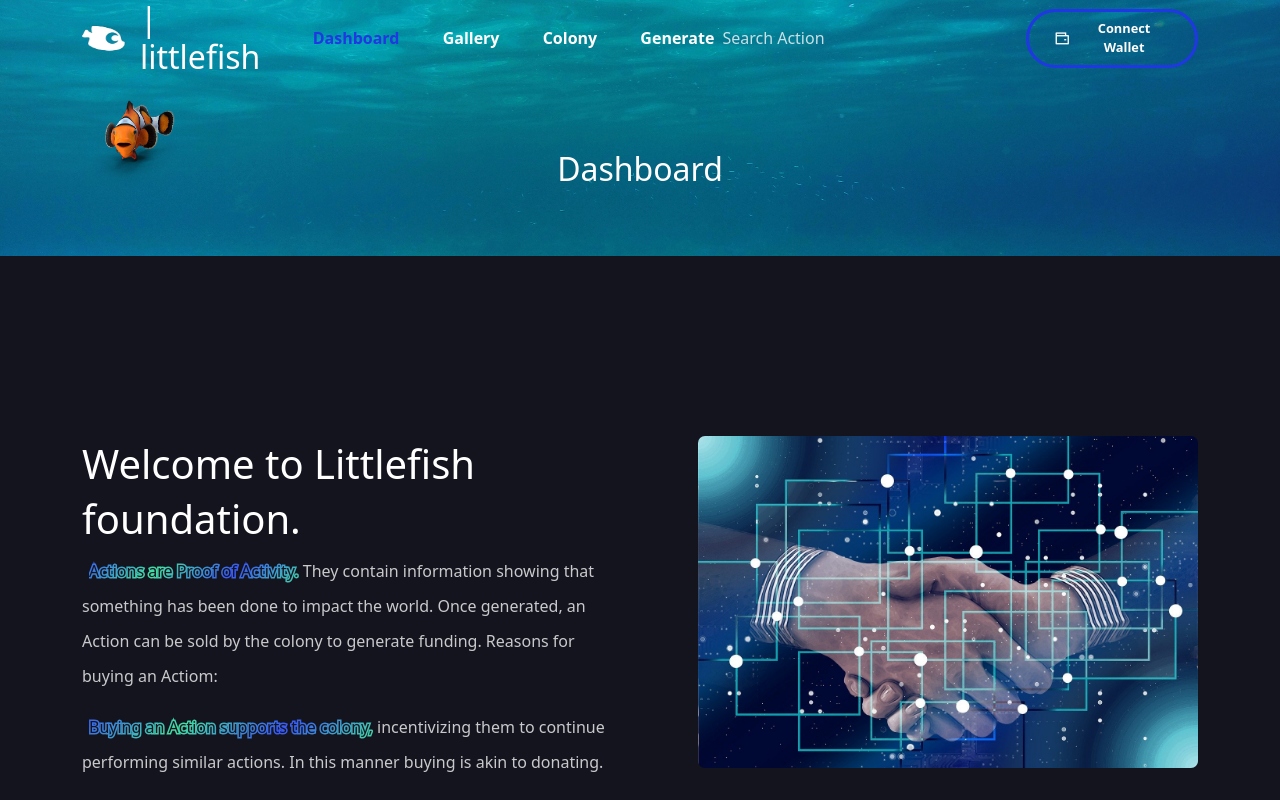
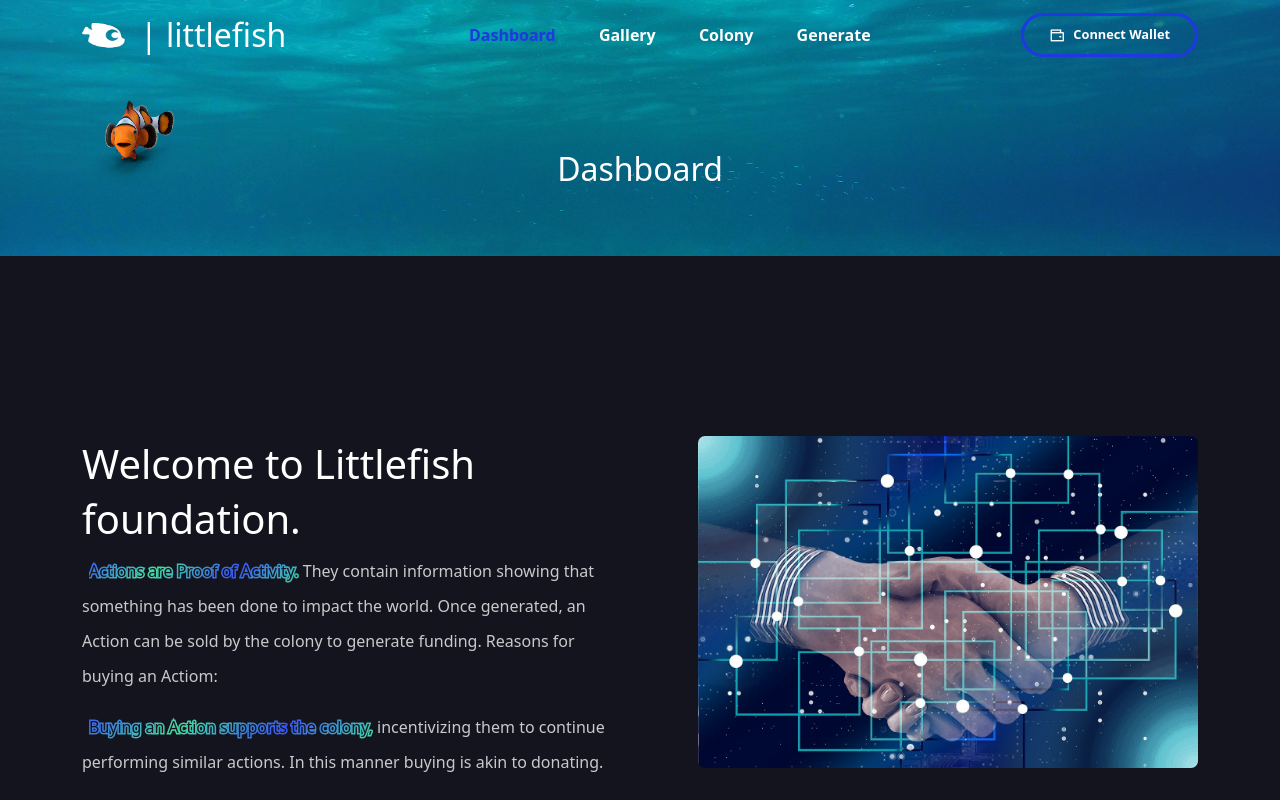
Before and after one commit to littlefish-foundation/littlefish-mvp, a React (Create React App) app in the folder frontend/: page /dashboard in a window 1280 px wide. Shown: the top 800 px of the page. Built offline with nearby package versions, Linux system fonts and the light colour scheme; no server answers.

Commit message:
Removed search bar from Header

```diff
--- a/frontend/src/components/Header/Header.jsx
+++ b/frontend/src/components/Header/Header.jsx
@@ -2,7 +2,6 @@ import React, { useRef, useEffect } from "react";
 import "./header.css";
 import { Container } from "reactstrap";
 import abstract from "../../assets/abstract.png";
-import SearchBar from "./SearchBar";
 
 import { NavLink, Link } from "react-router-dom";
 
@@ -85,7 +84,6 @@ const Header = () => {
             </ul>
           </div>
 
-          <SearchBar/>
 
           <div className="nav__right d-flex align-items-center gap-5 ">
             <button className="btn d-flex gap-2 align-items-center">
```
